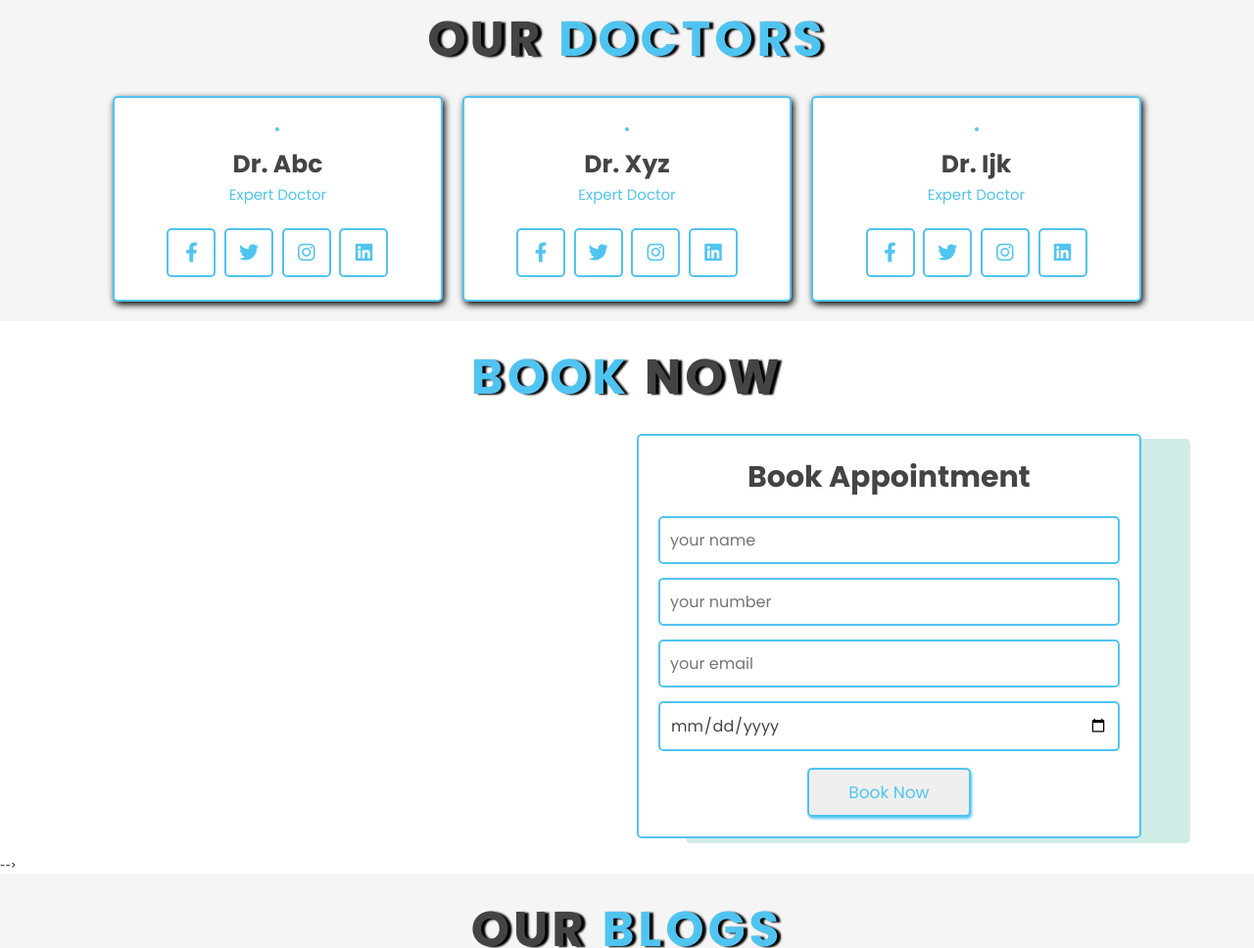
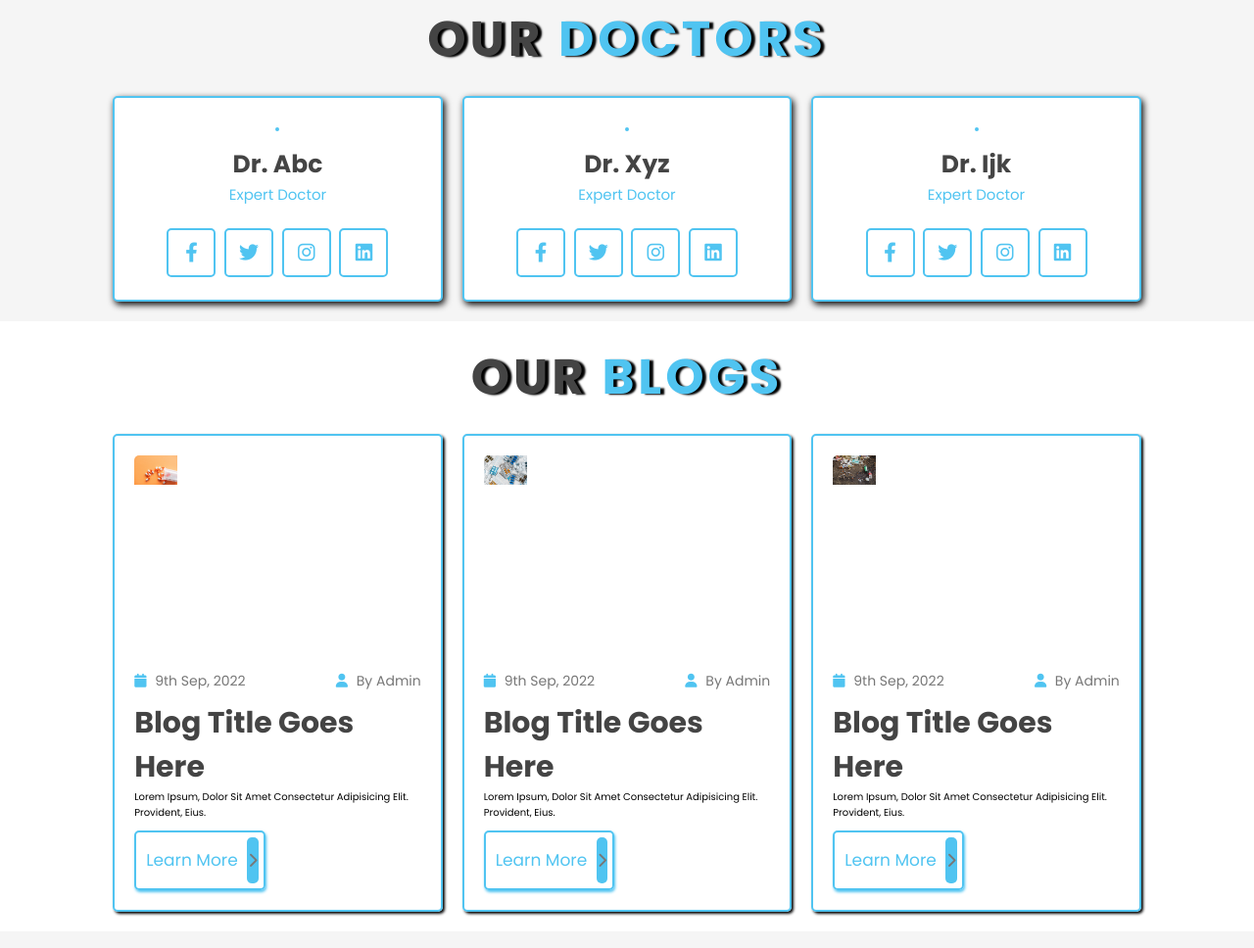
Before and after one commit to MuhammadSaad199/BioShare, a plain HTML site: page index.html in a window 1280 px wide. Shown: the part 2031-2999 px from the top of the page at 98% size. Drawn offline with nearby package versions, Linux system fonts and the light colour scheme.

Commit message:
Update index.html

```diff
--- a/index.html
+++ b/index.html
@@ -245,98 +245,6 @@
 
 </section>
 
-<!-- booking section starts   -->
-
- <section class="book" id="book">
-
-    <h1 class="heading"> <span>book</span> now </h1>
-
-    <div class="row">
-
-        <div class="image">
-            <img src="image/book-img.svg" alt="">
-        </div>
-
-        <form action="">
-            <h3>book appointment</h3>
-            <input type="text" placeholder="your name" class="box">
-            <input type="number" placeholder="your number" class="box">
-            <input type="email" placeholder="your email" class="box">
-            <input type="date" class="box">
-            <input type="submit" value="book now" class="btn">
-        </form>
-
-    </div>
-
-</section> -->
-
-<!-- review section starts  -->
-<!--
-<section class="review" id="review">
-
-    <h1 class="heading"> client's <span>review</span> </h1>
-
-    <div class="box-container">
-
-        <div class="box">
-            <img src="image/pic-1.png" alt="">
-            <h3>john deo</h3>
-            <div class="stars">
-                <i class="fas fa-star"></i>
-                <i class="fas fa-star"></i>
-                <i class="fas fa-star"></i>
-                <i class="fas fa-star"></i>
-                <i class="fas fa-star-half-alt"></i>
-            </div>
-            <p class="text">Lorem ipsum dolor sit amet consectetur adipisicing elit. Laboriosam sapiente nihil aperiam? Repellat sequi nisi aliquid perspiciatis libero nobis rem numquam nesciunt alias sapiente minus voluptatem, reiciendis consequuntur optio dolorem!</p>
-        </div>
-
-        <div class="box">
-            <img src="image/pic-2.png" alt="">
-            <h3>john deo</h3>
-            <div class="stars">
-                <i class="fas fa-star"></i>
-                <i class="fas fa-star"></i>
-                <i class="fas fa-star"></i>
-                <i class="fas fa-star"></i>
-                <i class="fas fa-star-half-alt"></i>
-            </div>
-            <p class="text">Lorem ipsum dolor sit amet consectetur adipisicing elit. Laboriosam sapiente nihil aperiam? Repellat sequi nisi aliquid perspiciatis libero nobis rem numquam nesciunt alias sapiente minus voluptatem, reiciendis consequuntur optio dolorem!</p>
-        </div>
-
-        <div class="box">
-            <img src="image/pic-3.png" alt="">
-            <h3>john deo</h3>
-            <div class="stars">
-                <i class="fas fa-star"></i>
-                <i class="fas fa-star"></i>
-                <i class="fas fa-star"></i>
-                <i class="fas fa-star"></i>
-                <i class="fas fa-star-half-alt"></i>
-            </div>
-            <p class="text">Lorem ipsum dolor sit amet consectetur adipisicing elit. Laboriosam sapiente nihil aperiam? Repellat sequi nisi aliquid perspiciatis libero nobis rem numquam nesciunt alias sapiente minus voluptatem, reiciendis consequuntur optio dolorem!</p>
-        </div>
-
-    </div>
-
-</section> -->
-
-
-
-
-
-
-
-
-
-
-
-
-
-
-
-
-
 <!-- blogs section starts  -->
 
 <section class="blogs" id="blogs">
```
